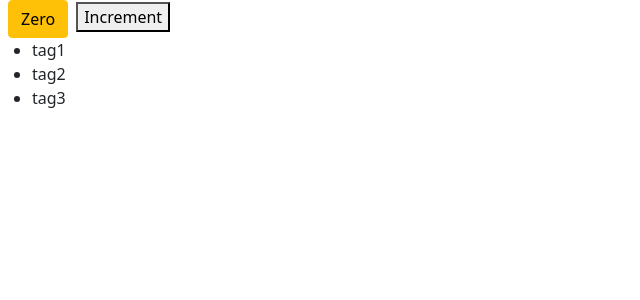
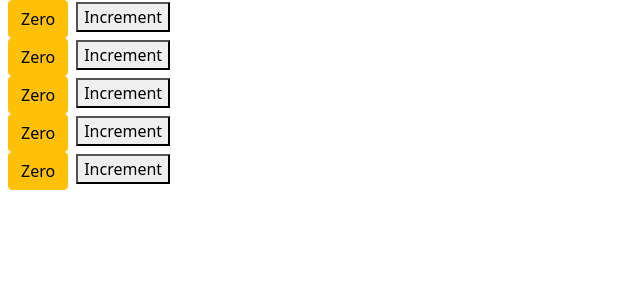
Before and after one commit to Daniyal-Shah/starting-react, a React (Create React App) app: page / in a window 1280 px wide. Shown: the top 300 px of the page, without its empty margins (0-640 px from the left). Built offline with nearby package versions, Linux system fonts and the light colour scheme.

Commit message:
Composing components

```diff
--- a/src/components/counter.jsx
+++ b/src/components/counter.jsx
@@ -15,8 +15,8 @@ class Counter extends Component {
   //   this.handleIncrement = this.handleIncrement.bind(this);
   // }
 
-  handleIncrement = (product) => {
-    console.log(product);
+  handleIncrement = () => {
+    // console.log(product);
     this.setState({ count: this.state.count + 1 });
   };
 
@@ -25,18 +25,18 @@ class Counter extends Component {
     classes += this.state.count == 0 ? "warning" : "primary";
 
     return (
-      <React.Fragment>
+      <div>
         {/* <img src={this.state.imageUrl} alt="" /> */}
 
         <span style={this.styles} className={classes}>
           {this.formatCount()}
         </span>
 
-        <button onClick={() => this.handleIncrement(product)}>Increment</button>
+        <button onClick={() => this.handleIncrement()}>Increment</button>
 
         {/* Rendering dynamic list */}
-        {this.renderTags()}
-      </React.Fragment>
+        {/* {this.renderTags()} */}
+      </div>
     );
   }
   renderTags() {
--- /dev/null
+++ b/src/components/counters.jsx
@@ -0,0 +1,19 @@
+import React, { Component } from "react";
+import Counter from "./counter";
+
+class Components extends React.Component {
+  state = {};
+  render() {
+    return (
+      <div>
+        <Counter />
+        <Counter />
+        <Counter />
+        <Counter />
+        <Counter />
+      </div>
+    );
+  }
+}
+
+export default Components;
--- a/src/index.js
+++ b/src/index.js
@@ -4,11 +4,11 @@ import './index.css';
 import App from './App';
 import reportWebVitals from './reportWebVitals';
 import 'bootstrap/dist/css/bootstrap.css'
-import Counter from './components/counter'
+import Counters from './components/counters'
 
 ReactDOM.render(
   <React.StrictMode>
-    <Counter />
+    <Counters />
   </React.StrictMode>,
   document.getElementById('root')
 );
```
